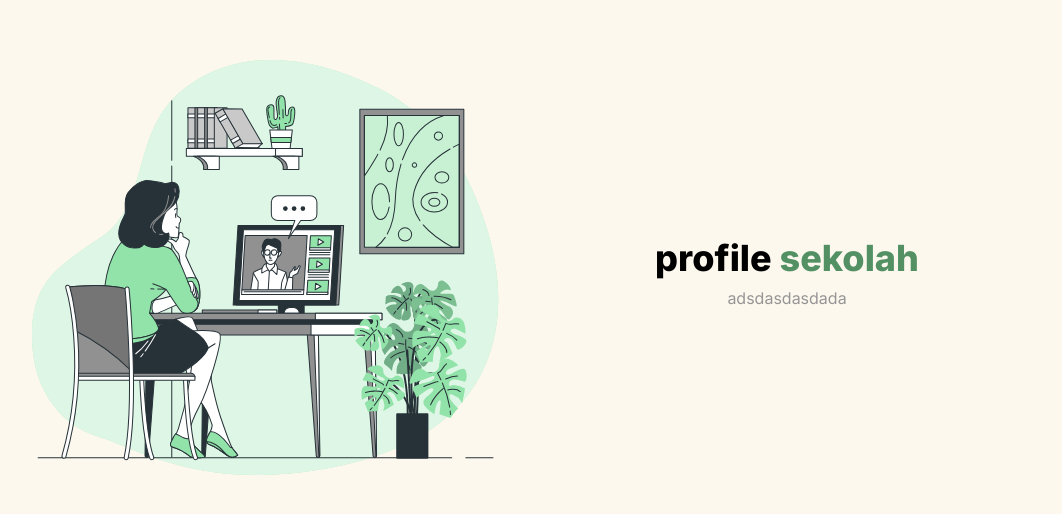
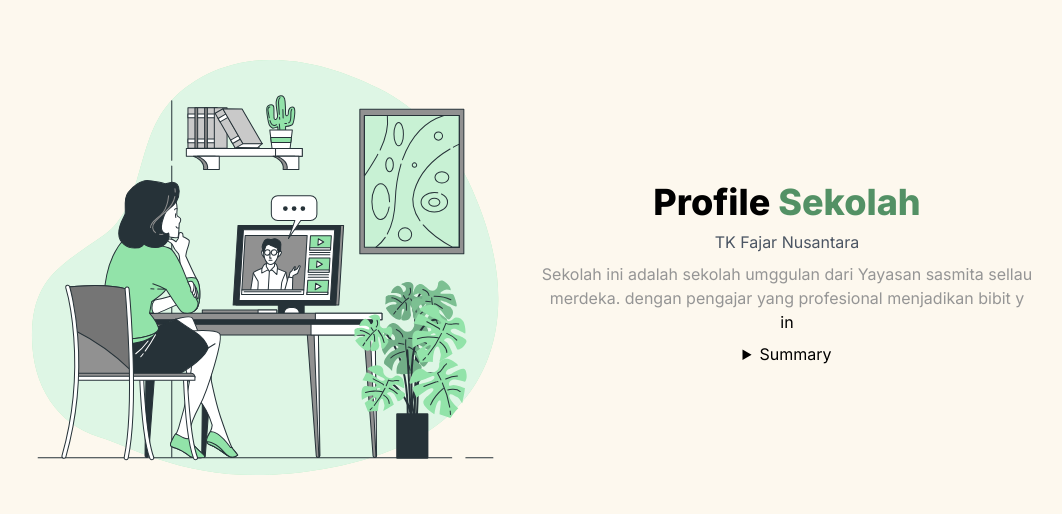
Before and after one commit to Andikafahrezi/landing-page, a React (Vite) app: page /About in a window 1280 px wide. Shown: the part 182-696 px from the top of the page, without its empty margins (114-1176 px from the left). Built offline with nearby package versions, Linux system fonts and the light colour scheme.

Commit message:
add: details file for utils

```diff
--- a/src/components/About.jsx
+++ b/src/components/About.jsx
@@ -2,27 +2,37 @@ import { useEffect } from "react";
 import img from "../assets/about.svg";
 import Heading from "../layout/Heading";
 import Aos from "aos";
-import 'aos/dist/aos.css'
+import "aos/dist/aos.css";
+import Details from "../constants/Detailss";
 
 const About = () => {
-  useEffect(() =>{
-    Aos.init()
-  }, [])
+  useEffect(() => {
+    Aos.init();
+  }, []);
   return (
-    <div  data-aos="fade-down"
-    data-aos-easing="linear"
-    data-aos-duration="5000" className=" md:min-h-screen flex flex-col-reverse md:flex-row items-center gap-5 md:mx-32 mx-5 mt-14">
+    <div
+      data-aos="fade-down"
+      data-aos-easing="linear"
+      data-aos-duration="5000"
+      className=" md:min-h-screen flex flex-col-reverse md:flex-row items-center gap-5 md:mx-32 mx-5 mt-14"
+    >
       <div className=" w-full md:w-2/4">
         <img src={img} alt="img" />
       </div>
 
-      <div  data-aos="fade-up" data-aos-anchor-placement="top-center"className="w-full md:w-2/4 text-center space-y-2">
-        <Heading title1="profile" title2="sekolah" />
+      <div
+        data-aos="fade-up"
+        data-aos-anchor-placement="top-center"
+        className="w-full md:w-2/4 text-center space-y-2"
+      >
+        <Heading title1="Profile" title2="Sekolah" />
+        <h2 className=" text-gray-600">TK Fajar Nusantara</h2>
         <p className=" text-lightText">
-         adsdasdasdada
+          Sekolah ini adalah sekolah umggulan dari Yayasan sasmita sellau
+          merdeka. dengan pengajar yang profesional menjadikan bibit y
         </p>
-
-
+        in
+        <Details />
       </div>
     </div>
   );
--- /dev/null
+++ b/src/constants/Detailss.jsx
@@ -0,0 +1,21 @@
+/* eslint-disable react/prop-types */
+import {useState,useEffect } from "react";
+
+
+const DetailsComponent = ({ startOpen }) => {
+    const [open, toggleOpen] = useState(startOpen);
+    const [isMounted, setMount] = useState(false);
+
+    useEffect(() => {
+      setMount(true);
+    }, []);
+
+    return (
+      <details onToggle={() => isMounted && toggleOpen(!open)} open={open}>
+        <summary>Summary</summary>
+        <p>Hidden content hidden content hidden content</p>
+      </details>
+    );
+  };
+
+  export default DetailsComponent;
```
